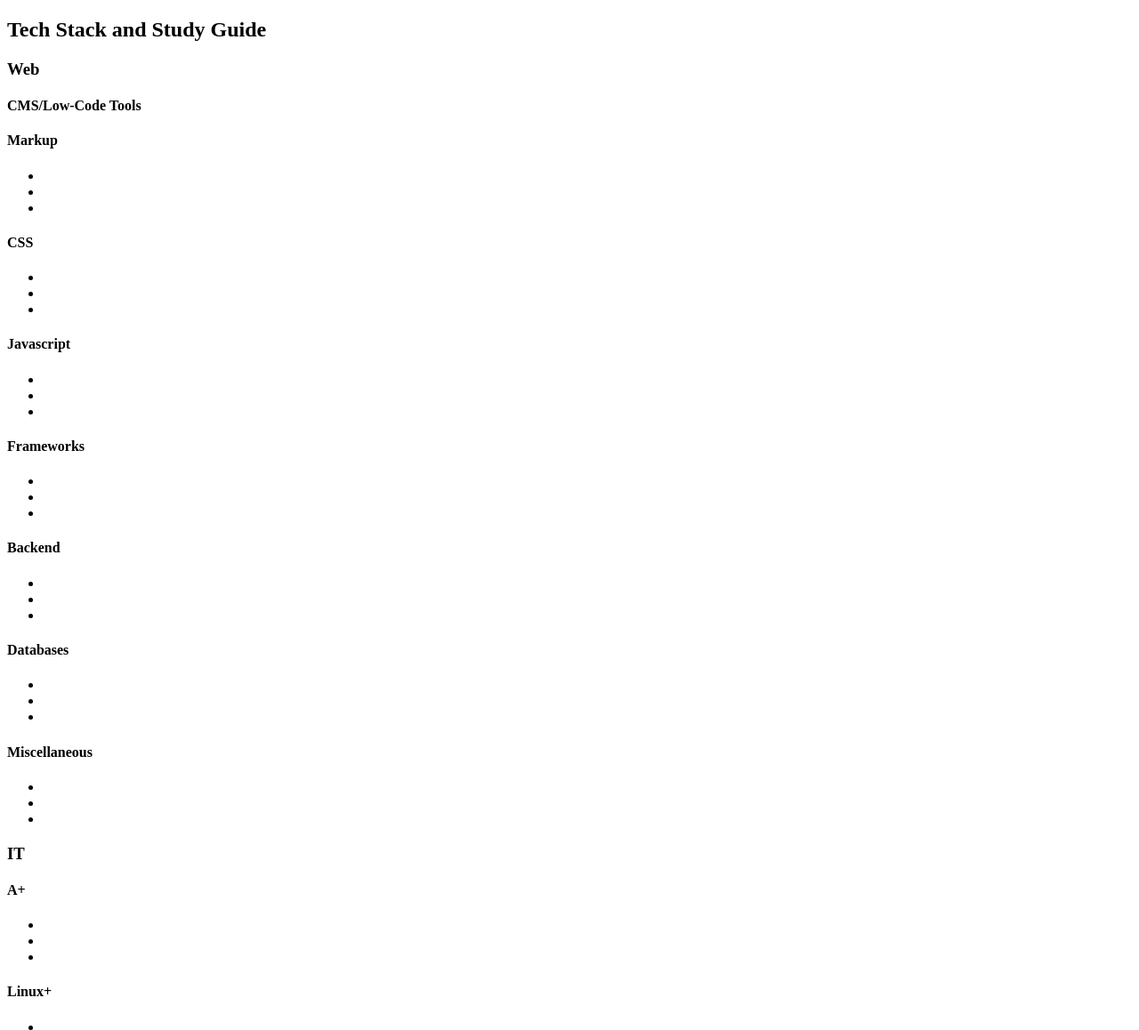
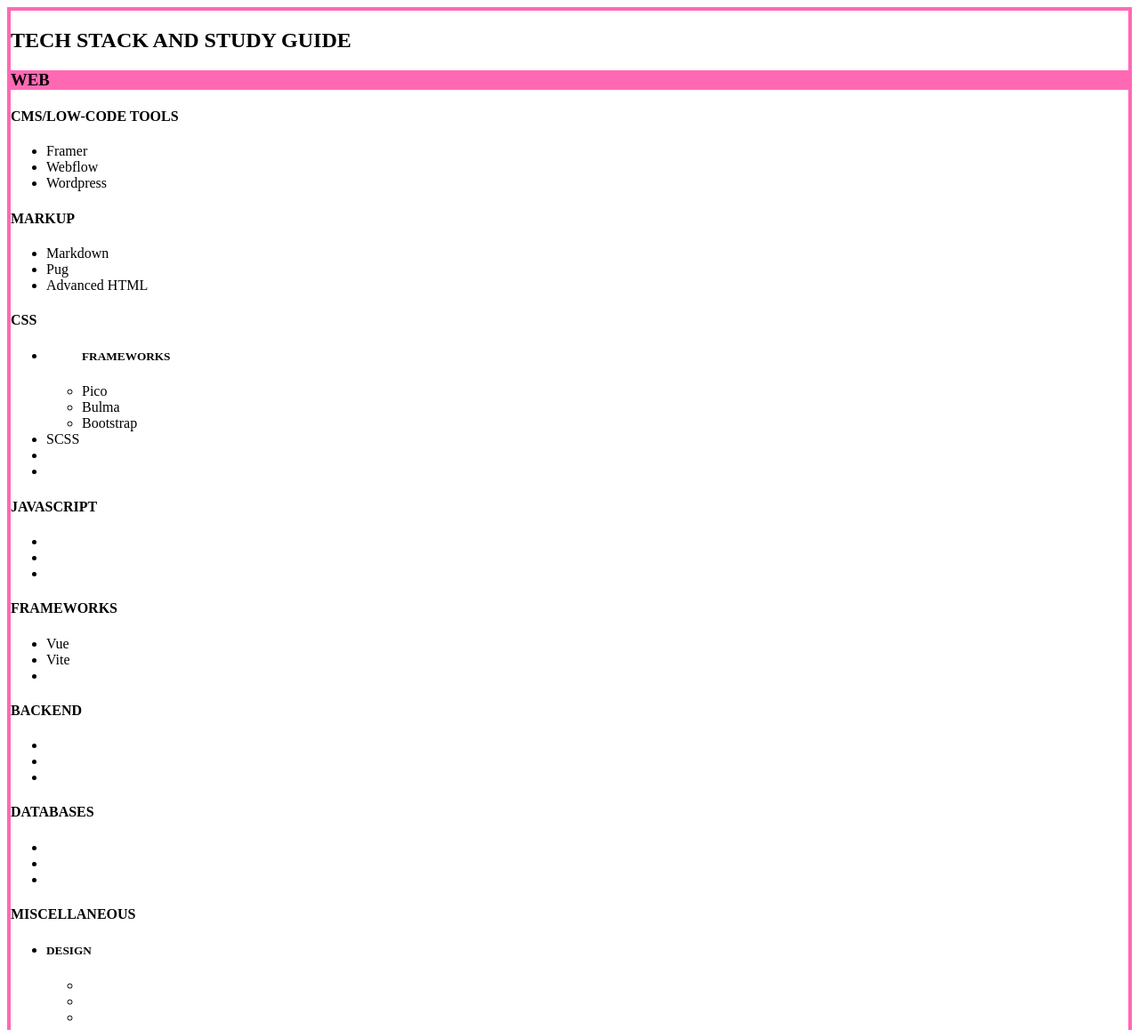
Before and after one commit to guitarzandy009/techstack-studyguide, a plain HTML site: page index.html in a window 1280 px wide. Shown: the top 1158 px of the page at 89% size. Drawn offline with Linux system fonts and the light colour scheme.

Commit message:
add stylesheet some list items

```diff
--- a/index.html
+++ b/index.html
@@ -4,6 +4,7 @@
     <meta charset="UTF-8" />
     <meta name="viewport" content="width=device-width, initial-scale=1.0" />
     <title>Tech Stack and Study Guide</title>
+    <link rel="stylesheet" href="style.css" />
   </head>
   <body>
     <main>
@@ -15,18 +16,31 @@
           <section>
             <h4>CMS/Low-Code Tools</h4>
           </section>
+          <ul>
+            <li>Framer</li>
+            <li>Webflow</li>
+            <li>Wordpress</li>
+          </ul>
           <section>
             <h4>Markup</h4>
             <ul>
-              <li></li>
-              <li></li>
-              <li></li>
+              <li>Markdown</li>
+              <li>Pug</li>
+              <li>Advanced HTML</li>
             </ul>
           </section>
           <section>
             <h4>CSS</h4>
             <ul>
-              <li></li>
+              <li>
+                <ul>
+                  <h5>Frameworks</h5>
+                  <li>Pico</li>
+                  <li>Bulma</li>
+                  <li>Bootstrap</li>
+                </ul>
+              </li>
+              <li>SCSS</li>
               <li></li>
               <li></li>
             </ul>
@@ -42,8 +56,8 @@
           <section>
             <h4>Frameworks</h4>
             <ul>
-              <li></li>
-              <li></li>
+              <li>Vue</li>
+              <li>Vite</li>
               <li></li>
             </ul>
           </section>
@@ -66,7 +80,14 @@
           <section>
             <h4>Miscellaneous</h4>
             <ul>
-              <li></li>
+              <li>
+                <h5>Design</h5>
+                <ul>
+                  <li></li>
+                  <li></li>
+                  <li></li>
+                </ul>
+              </li>
               <li></li>
               <li></li>
             </ul>
--- /dev/null
+++ b/style.css
@@ -0,0 +1,15 @@
+main {
+  border: 4px solid hotpink;
+}
+
+h1,
+h2,
+h3,
+h4,
+h5 {
+  text-transform: uppercase;
+}
+
+h3 {
+  background-color: hotpink;
+}
```
